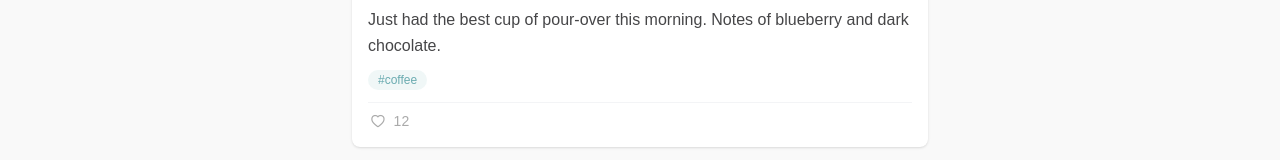
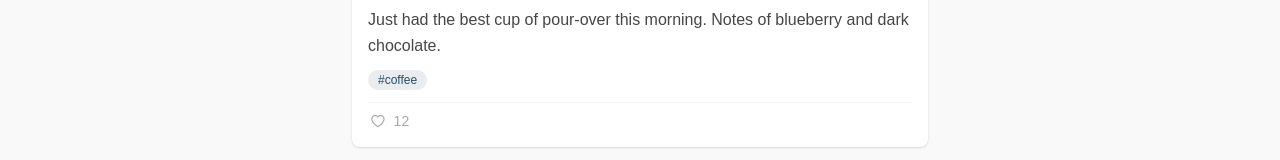
Before and after one commit to edriso/cupofthat, a Vue app: page / in a window 1280 px wide. Shown: the part 514-674 px from the top of the page. Built offline with nearby package versions, Linux system fonts and the light colour scheme; grey boxes are pictures that could not be loaded.

Commit message:
Improve post tag readability with darker text contrast
Switch tag pills from cyan/cyan-10 to nav/nav-10 for better
text legibility across all post components.

```diff
--- a/src/components/Post.vue
+++ b/src/components/Post.vue
@@ -101,7 +101,7 @@ onMounted(() => {
         {{ expanded ? 'Show less' : 'Read more' }}
       </button>
 
-      <span v-if="post.tag" class="inline-block text-xs text-cyan font-medium bg-cyan/10 px-2.5 py-0.5 rounded-full mb-3">
+      <span v-if="post.tag" class="inline-block text-xs text-nav font-medium bg-nav/10 px-2.5 py-0.5 rounded-full mb-3">
         #{{ post.tag }}
       </span>
 
--- a/src/components/PostProfile.vue
+++ b/src/components/PostProfile.vue
@@ -79,7 +79,7 @@ onMounted(() => {
       </button>
 
       <div v-if="post.tag || !hideDate" class="flex items-center gap-2 mt-2">
-        <span v-if="post.tag" class="inline-block text-xs text-cyan font-medium bg-cyan/10 px-2.5 py-0.5 rounded-full">
+        <span v-if="post.tag" class="inline-block text-xs text-nav font-medium bg-nav/10 px-2.5 py-0.5 rounded-full">
           #{{ post.tag }}
         </span>
         <router-link
--- a/src/components/PostProfileOther.vue
+++ b/src/components/PostProfileOther.vue
@@ -72,7 +72,7 @@ onMounted(() => {
         {{ post.content }}
       </p>
 
-      <span v-if="post.tag" class="inline-block text-xs text-cyan font-medium bg-cyan/10 px-2.5 py-0.5 rounded-full">
+      <span v-if="post.tag" class="inline-block text-xs text-nav font-medium bg-nav/10 px-2.5 py-0.5 rounded-full">
         #{{ post.tag }}
       </span>
     </div>
```
